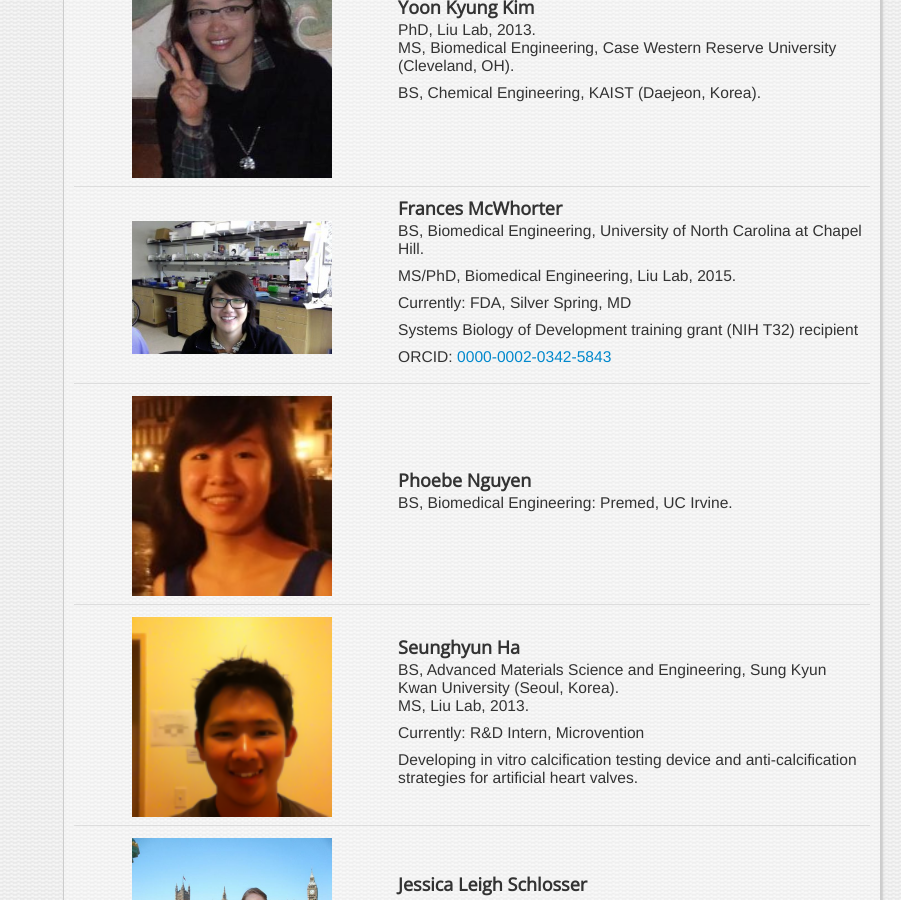
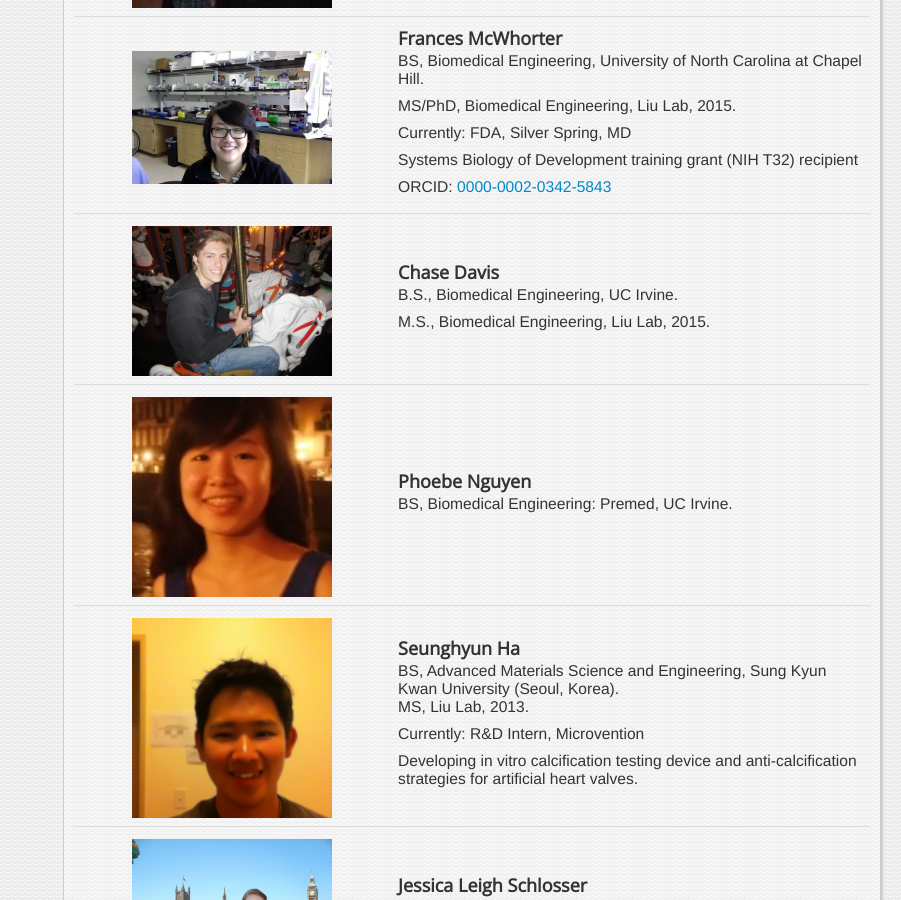
Before and after one commit to WendyLiuLab/lab-jekyll, a Jekyll site: the page built from people/index.html, in a window 1280 px wide and 900 px high, scrolled down 2858 px. Shown: the whole window, without its empty margins (379-1280 px from the left). Built offline with Jekyll 4.4.1, drawn with Linux system fonts in a browser that asks for light colours; nearby versions of some CDN libraries; some of the changed text lies outside the part shown.

Commit message:
promote Chase

```diff
--- a/_people/ms/2012-08-07-chase-davis.markdown
+++ b/_people/alumni/2015-06-01-chase-davis.markdown
@@ -19,4 +19,6 @@ tags: []
 comments: []
 image: chase-unicorn.jpg
 ---
-<p>B.S., Biomedical Engineering, UC Irvine.</p>
+B.S., Biomedical Engineering, UC Irvine.
+
+M.S., Biomedical Engineering, Liu Lab, 2015.
```
